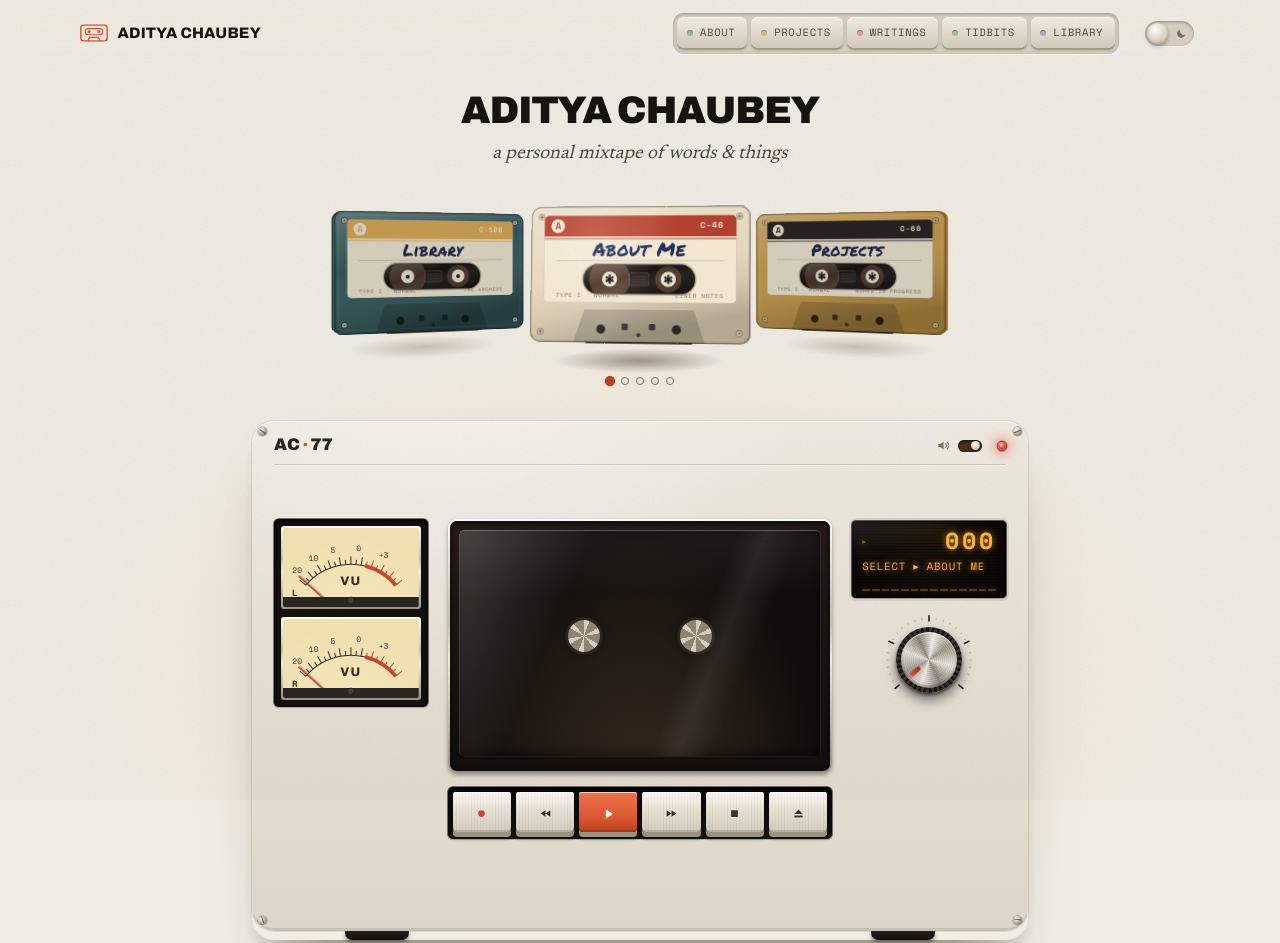
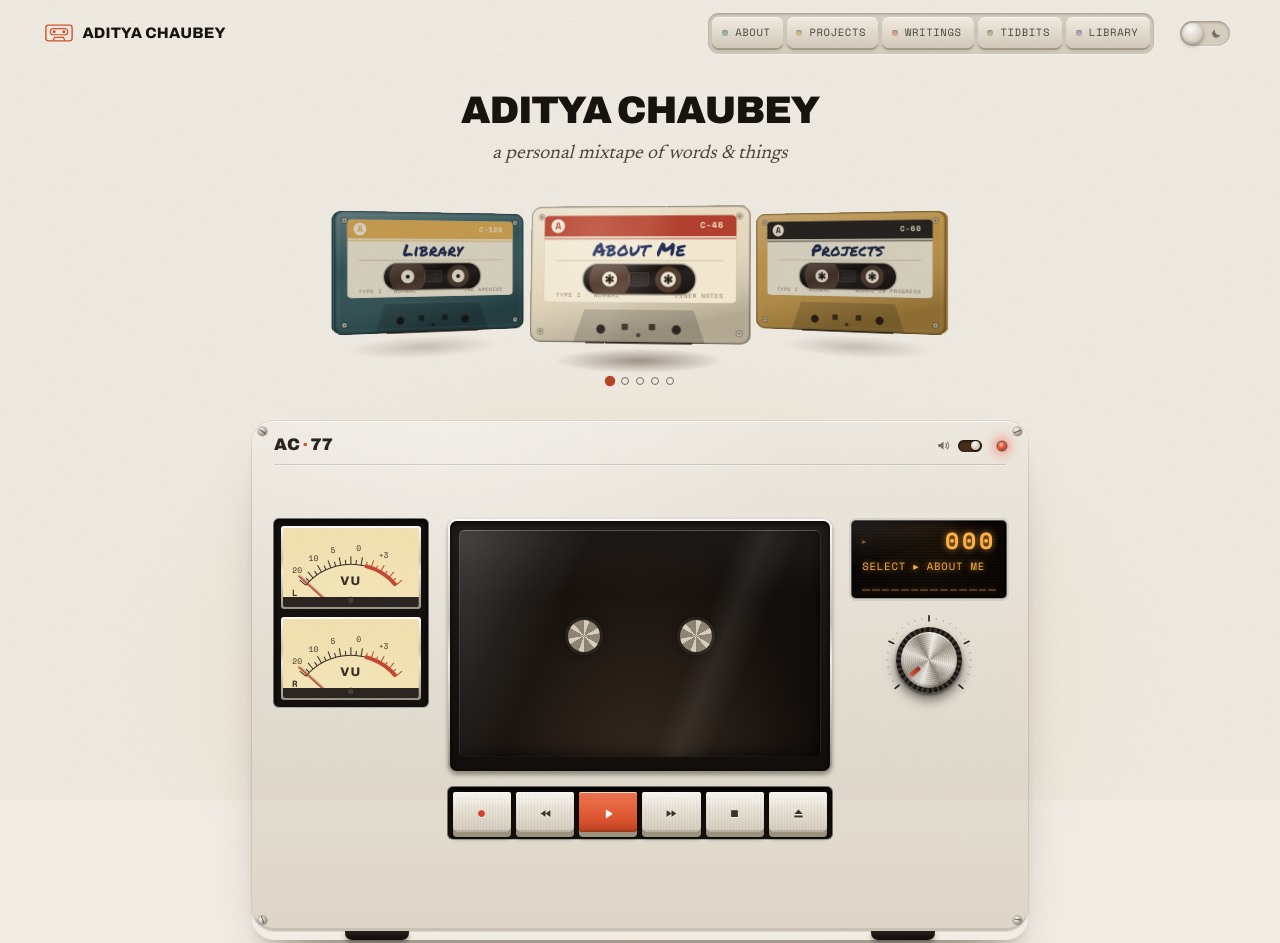
Before and after one commit to Aditya-Chaubey/readitya, an Astro site: page / in a window 1280 px wide. Shown: the top 943 px of the page. Built offline with nearby package versions, Linux system fonts and the light colour scheme; Astro itself is replaced by a stand-in of ours; a web font is replaced by a local one.

Commit message:
version 1.5 of the website with design changes

```diff
--- a/src/styles/global.css
+++ b/src/styles/global.css
@@ -54,9 +54,9 @@
   --glow: transparent;
   --shadow: 46 28 10;
 
-  --wide: 1120px;
-  --read: 42rem;
-  --gutter: clamp(1.1rem, 4vw, 3rem);
+  --wide: 1440px;
+  --read: 44rem;
+  --gutter: clamp(1rem, 3.5vw, 3rem);
   --head-h: 4.25rem;
   --radius: 14px;
   --ease-out: cubic-bezier(.2, .8, .2, 1);
@@ -221,6 +221,44 @@ a:hover { color: var(--accent, var(--stripe-2)); }
   padding-block: clamp(1.75rem, 5vh, 3.25rem) clamp(4rem, 9vh, 6rem);
   view-transition-name: main;
 }
+.main-body { min-width: 0; }
+
+/* ── the rail: the section name on its side, down the left edge (wide screens) ── */
+.rail { display: none; }
+@media (min-width: 1100px) {
+  .main.has-rail {
+    display: grid;
+    grid-template-columns: auto minmax(0, 1fr);
+    column-gap: clamp(2.5rem, 4vw, 4rem);
+  }
+  .rail {
+    display: block;
+    align-self: start;
+    font-family: var(--font-head);
+    font-weight: 900;
+    font-stretch: 112%;
+    font-size: clamp(4rem, 5.6vw, 6rem);
+    line-height: 0.8;
+    letter-spacing: -0.01em;
+    text-transform: uppercase;
+    white-space: nowrap;
+    writing-mode: vertical-rl;
+    rotate: 180deg;
+    animation: rail-in 1s var(--ease-out) both;
+  }
+  @supports (writing-mode: sideways-lr) {
+    .rail { writing-mode: sideways-lr; rotate: none; }
+  }
+  .rail a { color: inherit; text-decoration: none; }
+  .rail a:hover { color: var(--sec-fg, var(--sec)); }
+  /* on index pages the rail is the title, so the big horizontal one steps aside */
+  .has-rail .sec-title {
+    position: absolute; width: 1px; height: 1px; margin: -1px;
+    overflow: hidden; clip: rect(0 0 0 0); white-space: nowrap;
+  }
+  .has-rail .sec-head .lede { margin-top: 1.25rem; }
+}
+@keyframes rail-in { from { opacity: 0; transform: translateY(2.5rem); } }
 
 /* ── the deck display: a slim smoked-glass readout that names the page ── */
 .display {
@@ -291,10 +329,10 @@ a:hover { color: var(--accent, var(--stripe-2)); }
 @keyframes stripe-in { from { transform: scaleX(0); } }
 
 /* entrance */
-.main > * { animation: rise 0.8s var(--ease-out) both; }
-.main > :nth-child(2) { animation-delay: 0.07s; }
-.main > :nth-child(3) { animation-delay: 0.14s; }
-.main > :nth-child(n + 4) { animation-delay: 0.2s; }
+.main-body > * { animation: rise 0.8s var(--ease-out) both; }
+.main-body > :nth-child(2) { animation-delay: 0.07s; }
+.main-body > :nth-child(3) { animation-delay: 0.14s; }
+.main-body > :nth-child(n + 4) { animation-delay: 0.2s; }
 @keyframes rise { from { opacity: 0; transform: translateY(18px); } }
 @keyframes ink-in { from { opacity: 0; transform: translateY(14px); filter: blur(3px); } }
 
@@ -338,11 +376,12 @@ a:hover { color: var(--accent, var(--stripe-2)); }
 }
 .meta-row .sep { opacity: 0.5; }
 
-/* the top of a post: display + headline over a soft wash of the section colour */
+/* the top of a post: display + headline over a tall wash of the section colour,
+   warmed with the tape stripes and fading out into the page */
 .hero {
   position: relative;
   isolation: isolate;
-  padding: 0 0 clamp(2rem, 5vh, 3rem);
+  padding: clamp(2.5rem, 9vh, 6rem) 0 clamp(3rem, 8vh, 5rem);
   margin-bottom: clamp(2rem, 5vh, 3rem);
   border-bottom: 1px solid var(--line);
 }
@@ -350,8 +389,17 @@ a:hover { color: var(--accent, var(--stripe-2)); }
   content: '';
   position: absolute;
   z-index: -1;
-  inset: -4rem -10% 10% -10%;
-  background: radial-gradient(ellipse 55% 65% at 20% 35%, color-mix(in srgb, var(--sec) 20%, transparent), transparent 70%);
+  inset: -9rem -14% 0 -14%;
+  background:
+    radial-gradient(ellipse 45% 70% at 22% 55%, color-mix(in srgb, var(--sec) 48%, transparent), transparent 70%),
+    radial-gradient(ellipse 38% 55% at 50% 30%, color-mix(in srgb, var(--stripe-1) 26%, transparent), transparent 70%),
+    radial-gradient(ellipse 42% 65% at 80% 60%, color-mix(in srgb, var(--stripe-3) 34%, transparent), transparent 70%),
+    linear-gradient(180deg, color-mix(in srgb, var(--sec) 14%, transparent), transparent 85%);
+  /* fade out at the sides and the bottom so the wash has no edges */
+  -webkit-mask-image: linear-gradient(180deg, #000 45%, transparent), linear-gradient(90deg, transparent, #000 18%, #000 82%, transparent);
+  -webkit-mask-composite: source-in;
+  mask-image: linear-gradient(180deg, #000 45%, transparent), linear-gradient(90deg, transparent, #000 18%, #000 82%, transparent);
+  mask-composite: intersect;
   pointer-events: none;
   animation: wash-in 1.4s var(--ease-out) both;
 }
@@ -473,8 +521,8 @@ a:hover { color: var(--accent, var(--stripe-2)); }
 
 @media print {
   html, body { background: #fff !important; color: #000; }
-  body::before, .site-header, .site-footer, .progress, .pager, .toc, .controls, .tape-meter, .display { display: none !important; }
-  .main > *, .reveal { animation: none !important; opacity: 1 !important; transform: none !important; }
+  body::before, .site-header, .site-footer, .progress, .pager, .toc, .controls, .tape-meter, .display, .rail { display: none !important; }
+  .main-body > *, .reveal { animation: none !important; opacity: 1 !important; transform: none !important; }
   .hero::before { display: none; }
   .prose a[href^='http']::after { content: ' (' attr(href) ')'; font-size: 0.8em; color: #555; }
   .prose pre, .prose blockquote, .prose figure { break-inside: avoid; }
```
Also changed, not shown: src/layouts/Page.astro (+18 -5 lines).
